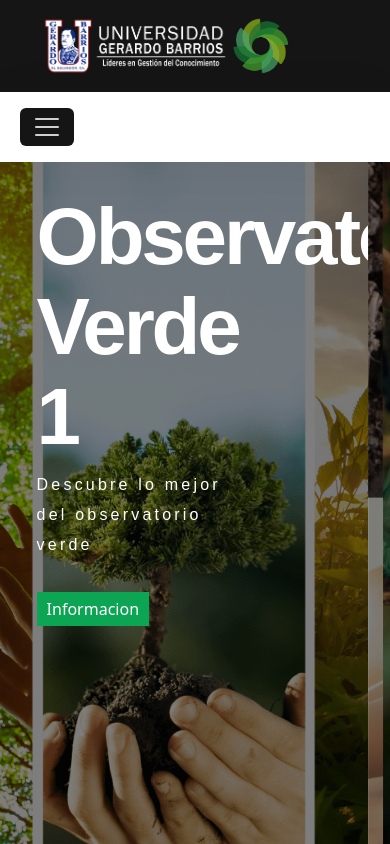
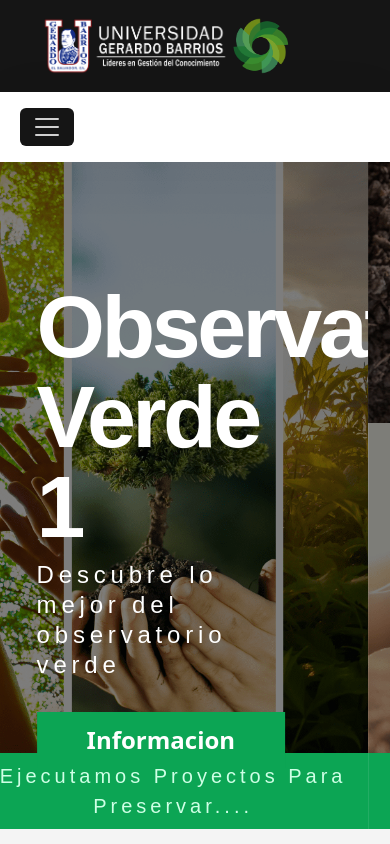
Before and after one commit to CesarMartinez23/observatorio-verde, a Vue app: page / in a window 390 px wide. Shown: the top 844 px of the page. Built offline with nearby package versions, Linux system fonts and the light colour scheme.

Commit message:
Boton Contactanos Responsive

```diff
--- a/src/components/Home/AboutUs.vue
+++ b/src/components/Home/AboutUs.vue
@@ -1,21 +1,22 @@
 <script setup></script>
 
 <template>
-  <div class="info">
-      <p>Ejecutamos proyectos para preservar ....</p>
-    </div>
   <main class="custom-container">
     <div class="container">
       <div class="row">
         <div class="col-lg-7 video-column">
           <div class="video-wrapper">
-            <iframe class="video" src="https://www.youtube.com/embed/vTou7sBeAaQ" frameborder="0"
-              allowfullscreen></iframe>
+            <iframe
+              class="video"
+              src="https://www.youtube.com/embed/vTou7sBeAaQ"
+              frameborder="0"
+              allowfullscreen
+            ></iframe>
           </div>
         </div>
         <div class="col-lg-5 content-column">
           <div class="secion-icon">
-              <i class="bi bi-layers-fill"></i>
+            <i class="bi bi-layers-fill"></i>
           </div>
           <span class="title">Sobre nosotros</span>
           <h1 class="content-title">
@@ -82,7 +83,7 @@
 }
 
 .content-description {
-  font-size: 1.0rem;
+  font-size: 1rem;
   margin-bottom: 2rem;
   color: var(--gray);
   text-align: justify;
@@ -146,19 +147,7 @@
     font-size: 1rem;
   }
 }
-.info{
-  display: block;
-  height: 7vh;
-  width: 100%;
-  background-color: var(--greenB);
-  font-size: 20px;
-  color: #ceffe5;
-  line-height: 28px;
-  letter-spacing: var(--letter-spacing2);
-  padding-top: 20px;
-  font-family: var(--font);
-  text-align: center;
-}
+
 button {
   background-color: var(--greenB);
   border: none;
@@ -177,5 +166,4 @@ button:hover {
   background-color: var(--white);
   color: var(--greenB);
 }
-
 </style>
--- a/src/components/Home/Carrousel/CarrouselItem.vue
+++ b/src/components/Home/Carrousel/CarrouselItem.vue
@@ -1,5 +1,4 @@
 <script setup>
-
 defineProps({
   item: {
     type: Object,
@@ -9,12 +8,24 @@ defineProps({
 </script>
 
 <template>
-  <div class="carousel-item overlayed" :class="[item.id == '1' ? 'active' :  '']" :data-bs-interval="item.intervalItem">
-    <img :src="'/img/carrousel-images/' + item.imageItem" :alt="item.imageAlt" />
-    <div class="carousel-caption mx-auto">
+  <div
+    class="carousel-item overlayed"
+    :class="[item.id == '1' ? 'active' : '']"
+    :data-bs-interval="item.intervalItem"
+  >
+    <img
+      :src="'/img/carrousel-images/' + item.imageItem"
+      :alt="item.imageAlt"
+    />
+    <div class="carousel-caption">
       <h1>{{ item.titleItem }}</h1>
       <p>{{ item.descriptionItem }}</p>
-      <a :href="item.buttonLink" target="_blank"><button>{{ item.buttonText }}</button></a>
+      <a :href="item.buttonLink" target="_blank"
+        ><button>{{ item.buttonText }}</button></a
+      >
+    </div>
+    <div class="info">
+      <span>Ejecutamos Proyectos Para Preservar....</span>
     </div>
   </div>
 </template>
@@ -22,7 +33,7 @@ defineProps({
 <style scoped>
 .carousel-item img {
   display: block;
-  height: 90vh;
+  height: 70vh;
   width: 100%;
   object-fit: cover;
 }
@@ -32,69 +43,64 @@ defineProps({
 }
 
 .overlayed::before {
-  content: ' ';
-  z-index: 1;
+  content: "";
   position: absolute;
   top: 0;
-  bottom: 0;
   left: 0;
-  right: 0;
+  height: 70vh;
+  width: 100%;
   background-color: #00000070;
+  z-index: 10;
 }
+
 .overlayed::after {
-  content: ' ';
-  z-index: 1;
+  content: "";
   position: absolute;
   top: 0;
-  bottom: 0;
   left: 0;
-  right: 0;
+  height: 70vh;
+  width: 100%;
   background-color: #00000021;
+  z-index: 10;
 }
+
 .carousel-caption {
   position: absolute;
-  width: 75%;
-  opacity: 0.8;
-  border-radius: 2rem;
-  margin-bottom: 16rem;
+  top: 15%;
   z-index: 50;
   text-align: left;
-  opacity: 1;
 }
 
-.carousel-caption h1{
+.carousel-caption h1 {
   color: var(--white);
-  font-size: 80px;
+  font-size: 5.5rem;
   font-family: var(--font);
   font-weight: 700;
   line-height: 90px;
-  width: 50%;
+  width: 75%;
   letter-spacing: var(--letter-spacing);
 }
 
 .carousel-caption p {
-  font-size: 20px;
+  font-size: 1.5rem;
   font-weight: 500;
   line-height: 30px;
   letter-spacing: var(--letter-spacing2);
   font-family: var(--font);
   color: var(--white);
-  width: 70%;
+  width: 75%;
 }
 
 .carousel-caption button {
   background-color: var(--greenB);
   border: none;
   color: var(--white);
-  padding: 10px 20px;
-  border-radius: 0;
+  font-weight: 600;
+  padding: 10px 15px;
   font-size: 1.5rem;
   margin-top: 1rem;
-  z-index: 50;
-  text-align: left;
-  opacity: 1;
-  vertical-align: middle;
   padding: 10px 50px 10px;
+  transition: all 0.3s ease-in-out;
 }
 
 .carousel-caption button:hover {
@@ -102,19 +108,14 @@ defineProps({
   color: var(--greenB);
 }
 
-@media (max-width: 767px) {
-  .carousel-caption h5 {
-    font-size: 1.5rem;
-  }
-
-  .carousel-caption p {
-    font-size: 1rem;
-  }
-
-  .carousel-caption button {
-    font-size: 1rem;
-    padding: 5px 10px;
-  }
+.info {
+  background-color: var(--greenB);
+  font-size: 20px;
+  color: #ceffe5;
+  /* line-height: 28px; */
+  letter-spacing: var(--letter-spacing2);
+  font-family: var(--font);
+  text-align: center;
+  padding: 0.5rem 1rem;
 }
-
 </style>
```
